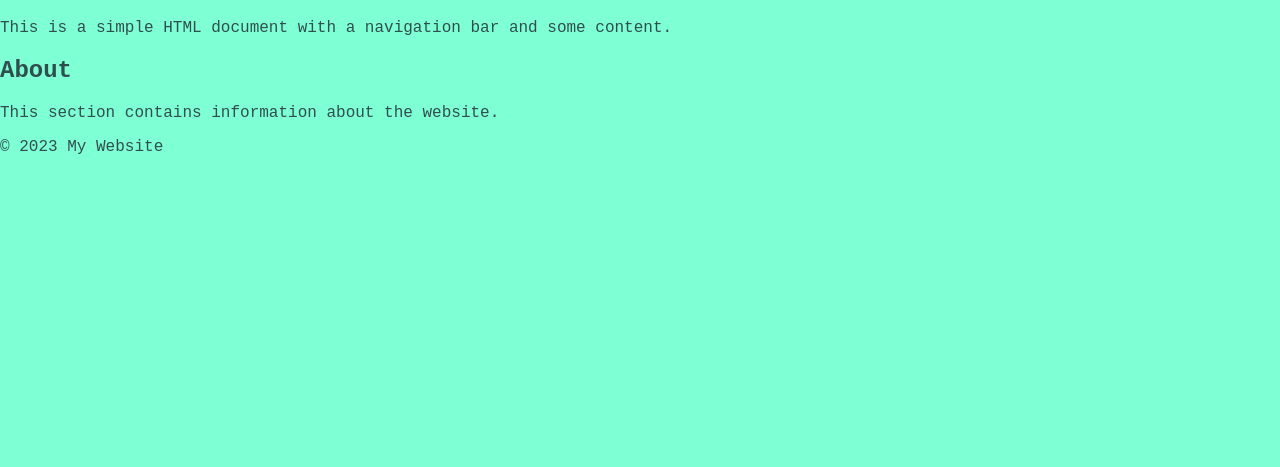
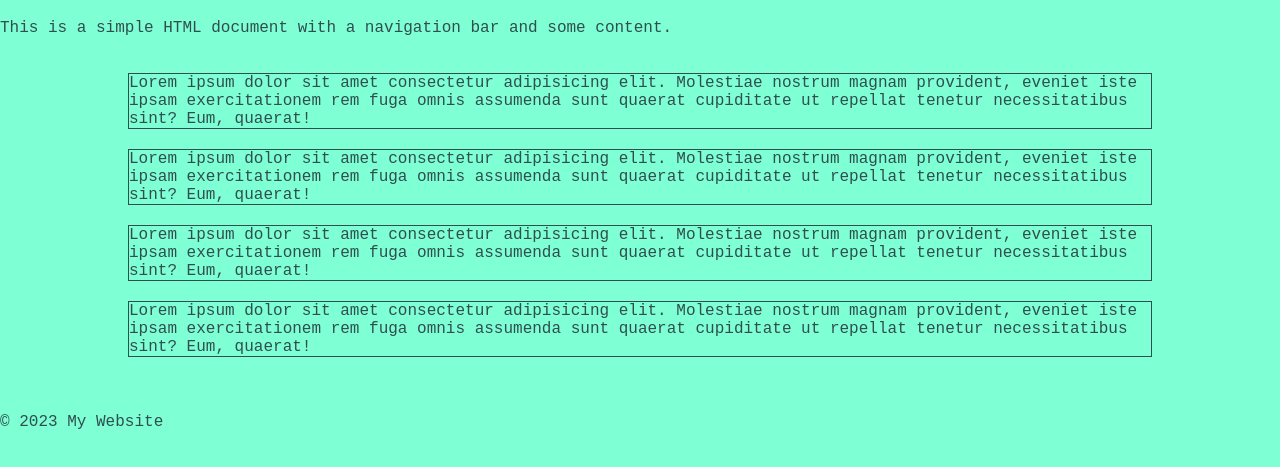
Before and after one commit to MartaFagundez/git_example, a plain HTML site: page index.html in a window 1280 px wide. Shown: the part 95-562 px from the top of the page. Drawn offline with Linux system fonts and the light colour scheme.

Commit message:
add section on home

```diff
--- a/css/style.css
+++ b/css/style.css
@@ -5,3 +5,13 @@ body{
     margin: 0;
     padding: 0px;
 }
+
+.container{
+    width: 80%;
+    margin: auto;
+    padding: 20px;
+}
+.container section{
+    margin-bottom: 20px;
+    border: 1px solid darkslategray;
+}
--- a/index.html
+++ b/index.html
@@ -1,11 +1,13 @@
 <!DOCTYPE html>
 <html lang="en">
+
 <head>
     <meta charset="UTF-8">
     <meta name="viewport" content="width=device-width, initial-scale=1.0">
     <link rel="stylesheet" href="./css/style.css">
     <title>Git And Github</title>
 </head>
+
 <body>
     <nav>
         <ul>
@@ -18,14 +20,40 @@
             <p>This is a simple HTML document with a navigation bar and some content.</p>
         </header>
 
-        <section>
-            <h2>About</h2>
-            <p>This section contains information about the website.</p>
-        </section>
-
+        <div class="container">
+            <section>
+                <article>
+                    Lorem ipsum dolor sit amet consectetur adipisicing elit. Molestiae nostrum magnam provident, eveniet
+                    iste ipsam exercitationem rem fuga omnis assumenda sunt quaerat cupiditate ut repellat tenetur
+                    necessitatibus sint? Eum, quaerat!
+                </article>
+            </section>
+            <section>
+                <article>
+                    Lorem ipsum dolor sit amet consectetur adipisicing elit. Molestiae nostrum magnam provident, eveniet
+                    iste ipsam exercitationem rem fuga omnis assumenda sunt quaerat cupiditate ut repellat tenetur
+                    necessitatibus sint? Eum, quaerat!
+                </article>
+            </section>
+            <section>
+                <article>
+                    Lorem ipsum dolor sit amet consectetur adipisicing elit. Molestiae nostrum magnam provident, eveniet
+                    iste ipsam exercitationem rem fuga omnis assumenda sunt quaerat cupiditate ut repellat tenetur
+                    necessitatibus sint? Eum, quaerat!
+                </article>
+            </section>
+            <section>
+                <article>
+                    Lorem ipsum dolor sit amet consectetur adipisicing elit. Molestiae nostrum magnam provident, eveniet
+                    iste ipsam exercitationem rem fuga omnis assumenda sunt quaerat cupiditate ut repellat tenetur
+                    necessitatibus sint? Eum, quaerat!
+                </article>
+            </section>
+        </div>
     </main>
     <footer>
         <p>&copy; 2023 My Website</p>
     </footer>
 </body>
+
 </html>
```
